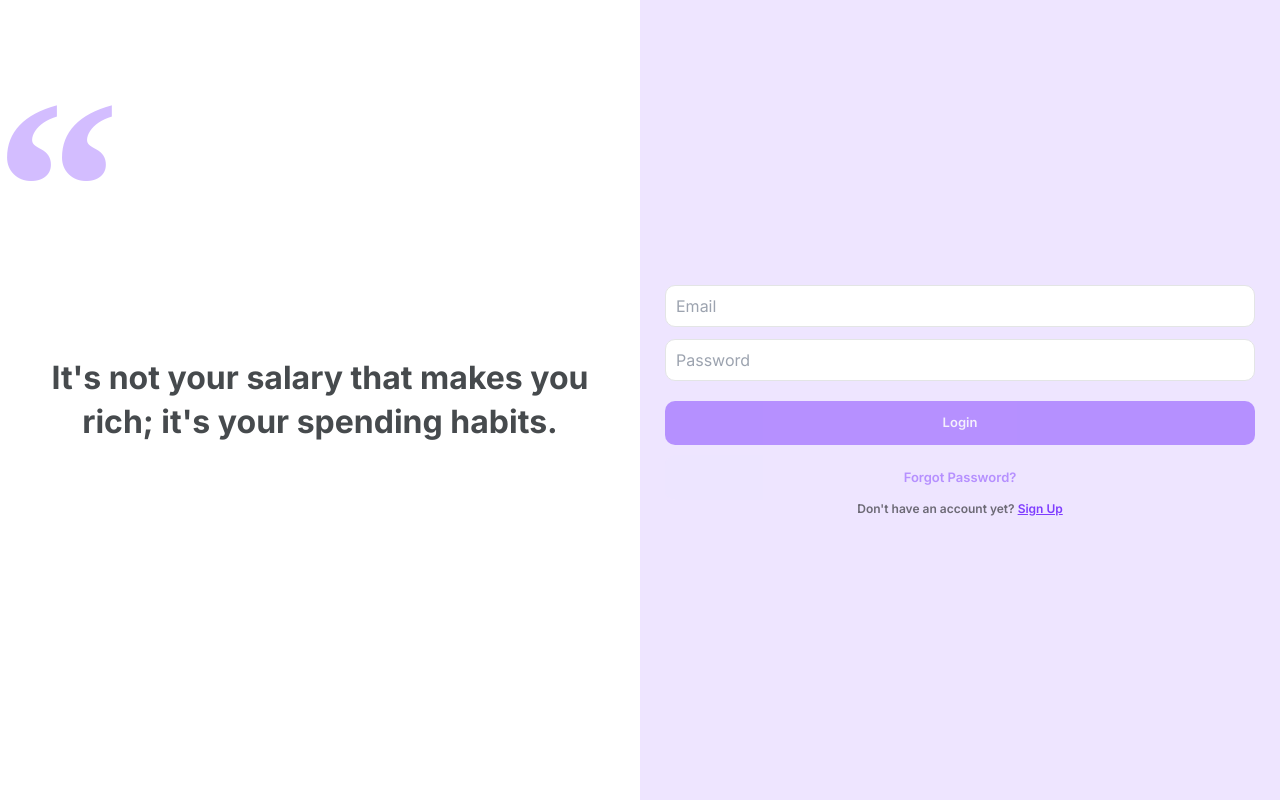
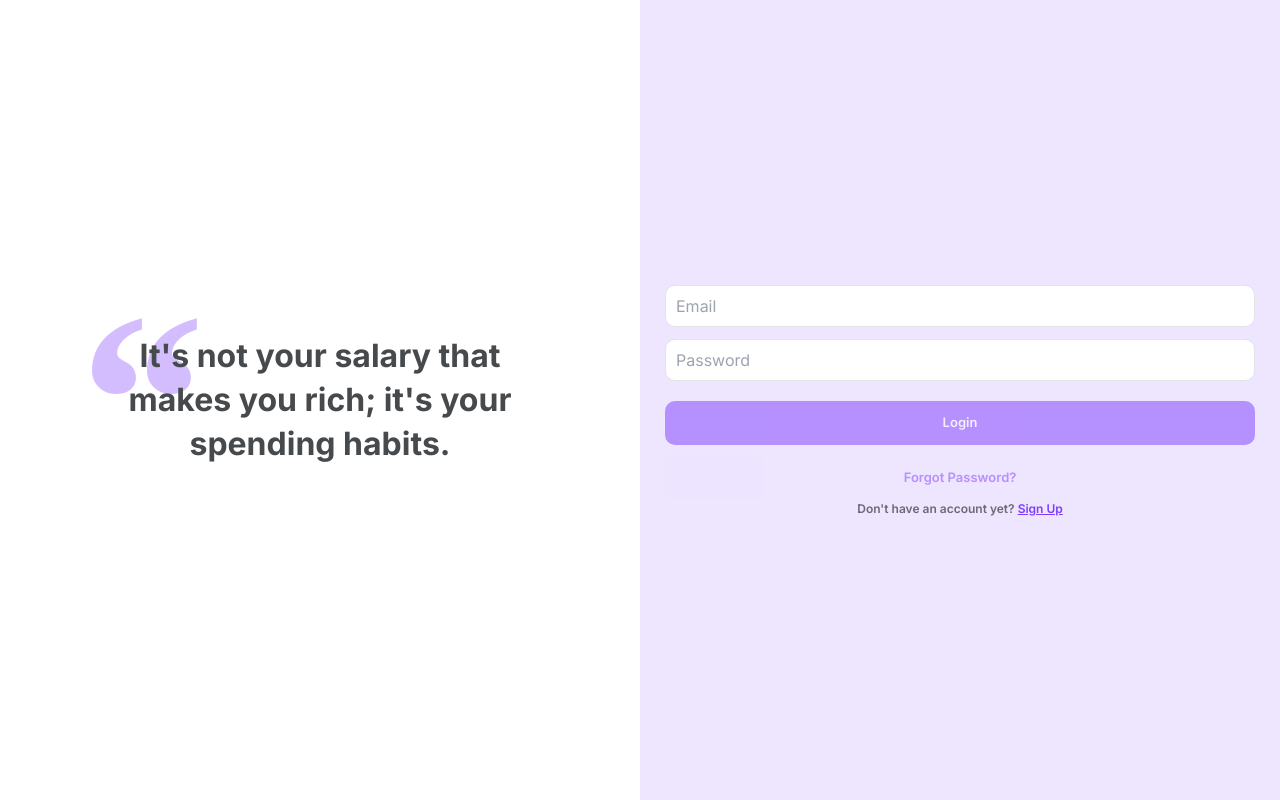
Before and after one commit to gahlot1999/01-expense-v2, a React (Vite) app: page /login in a window 1280 px wide. Built offline with nearby package versions, Linux system fonts and the light colour scheme; no server answers.

Commit message:
made login page responsive

```diff
--- a/src/components/Quote.jsx
+++ b/src/components/Quote.jsx
@@ -1,6 +1,6 @@
 function Quote({ quote }) {
   return (
-    <div className='grid place-items-center relative isolate before:content-[open-quote] before:font-serif before:font-black before:absolute before:top-[-10rem] lg:before:top-[0rem] before:left-[-0.5rem] before:z-[-1] before:text-[25rem] before:text-violet-40'>
+    <div className='grid place-items-center lg:mx-32 relative isolate before:content-[open-quote] before:font-serif before:font-black before:absolute max-lg:before:top-[-10rem] max-lg:before:left-[-0.5rem] before:left-0 before:z-[-1] before:text-[25rem] before:text-violet-40'>
       <p
         className={`leading-snug text-center p-16 font-bold text-dark-50 ${
           quote?.length > 80 ? 'text-title-md' : 'text-title-lg'
```
